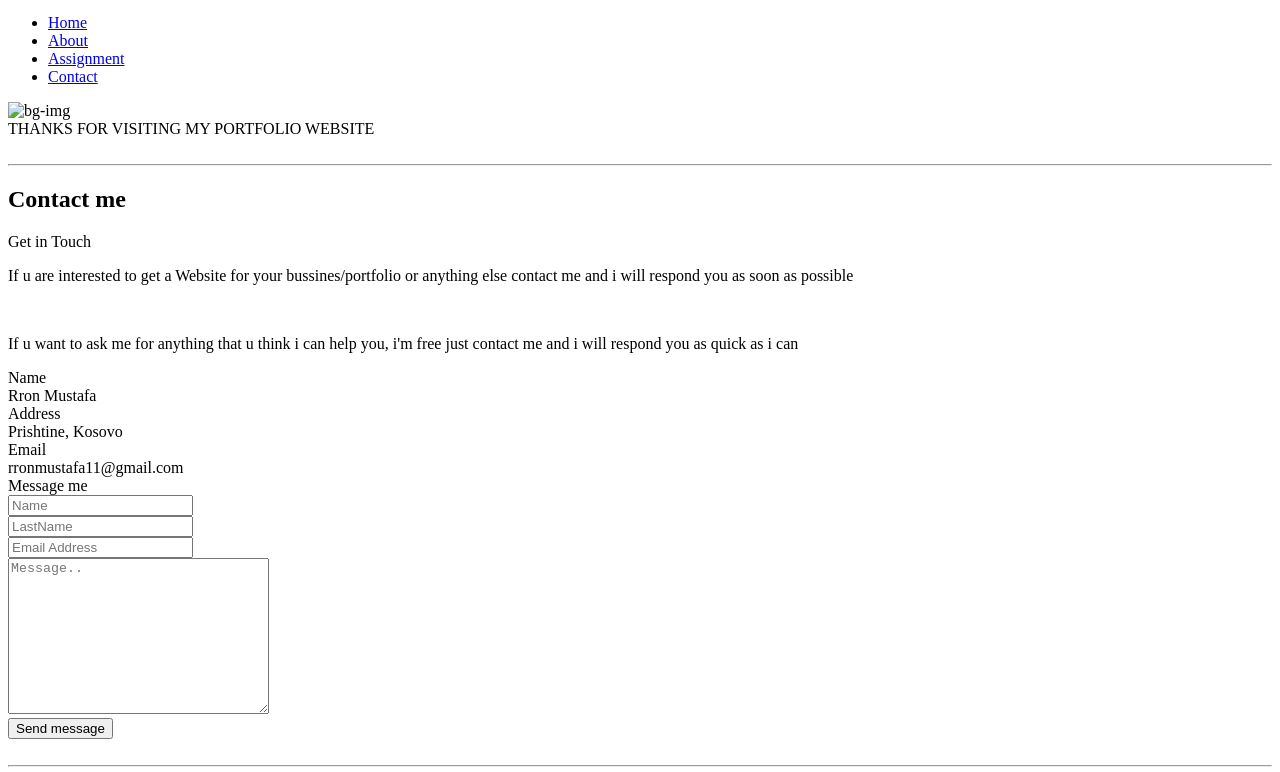
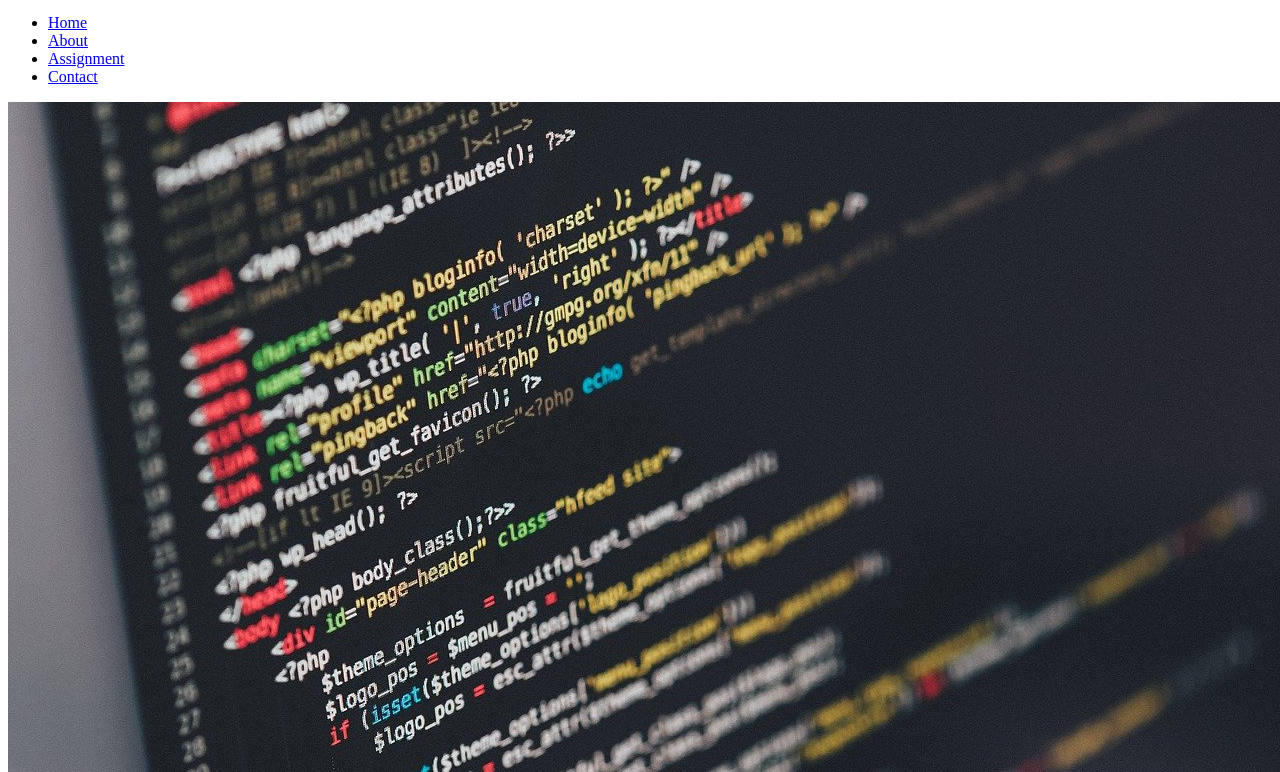
Before and after one commit to rronmustafa/PerosnalWebsite, a plain HTML site: page Personal Website/contact.html in a window 1280 px wide. Shown: the part 28-800 px from the top of the page. Drawn offline with Linux system fonts and the light colour scheme; the site is published under a folder, as on GitHub Pages, so addresses that start at the root find nothing.

Commit message:
Update contact.html

```diff
--- a/Personal Website/contact.html
+++ b/Personal Website/contact.html
@@ -50,7 +50,7 @@
             <!--THEN I WILL REMOVE AND PUT MY BG-IMG -->
             <!--TO CSS FILE :) -->
             <div>
-                <img src="/image/img.jpg" alt="bg-img">
+                <img src="image/img.jpg" alt="bg-img">
             </div>
 
             <div class="home-content">
```
